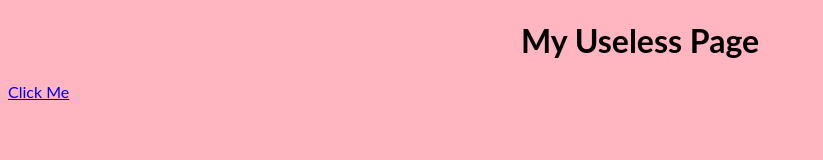
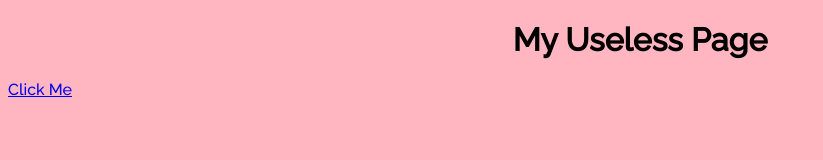
Before and after one commit to clararuback/moon, a plain HTML site: page index.html in a window 1280 px wide. Shown: the whole page, without its empty margins (0-823 px from the left). Drawn offline with Linux system fonts and the light colour scheme.

Commit message:
font update

```diff
--- a/css/style.css
+++ b/css/style.css
@@ -7,10 +7,10 @@
   transition: background-color 1s;
 }
 h1{
-  font-family: Lato;
+  font-family: Raleway;
   text-align: center;
 }
 a{
   text-align: center;
-  font-family: Lato;
+  font-family: Raleway;
 }
--- a/index.html
+++ b/index.html
@@ -2,6 +2,7 @@
 <html lang="en" dir="ltr">
   <head>
     <title>Js ROCKET</title>
+    <link href="https://fonts.googleapis.com/css2?family=Raleway:wght@500&display=swap" rel="stylesheet">
     <script type="text/javascript" src="javascript/script.js"></script>
     <link rel="stylesheet" href="css/style.css">
   </head>
```
